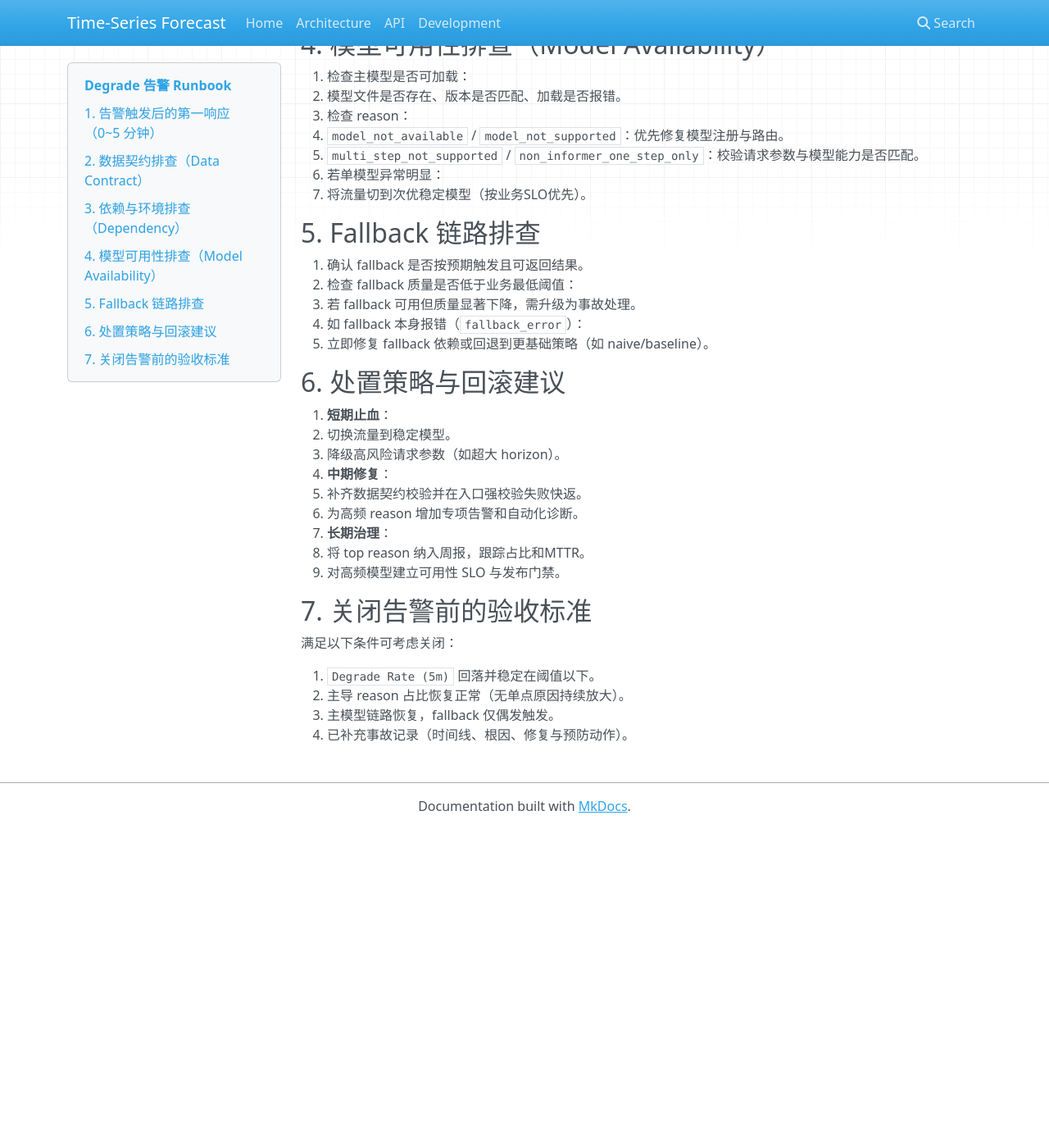
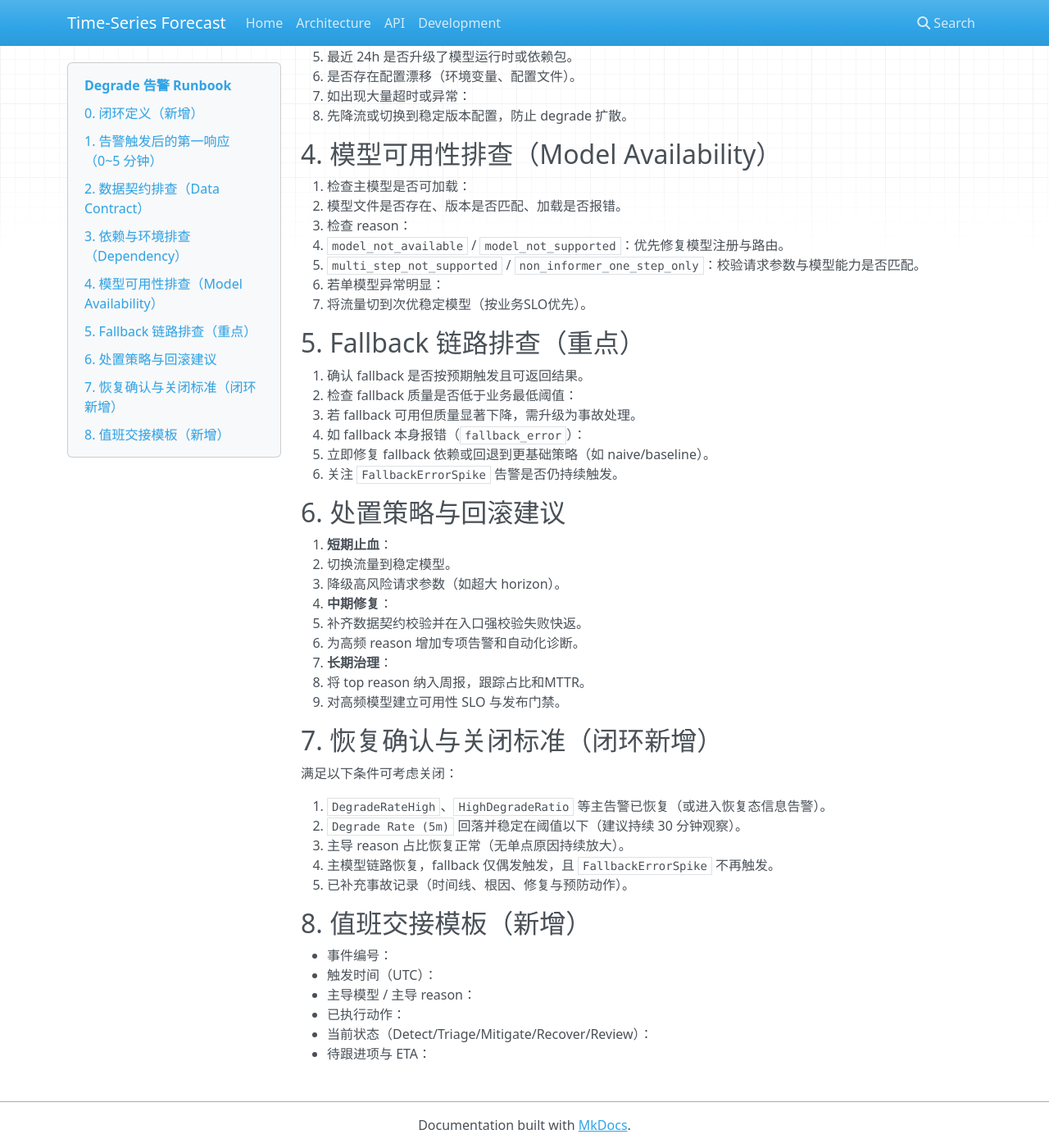
Before and after one commit to Zzhu17/Time-Series_Forecast, an MkDocs documentation site: the page built from docs/runbook-degrade.md, in a window 1280 px wide and 1400 px high, scrolled down 895 px. Shown: the whole window at 82% size. Built offline with MkDocs 1.6.1, drawn with Linux system fonts in a browser that asks for light colours; nearby versions of some CDN libraries; before the commit the page ends 1906 px from its top, so only the background shows below that; some of the changed text lies outside the part shown.

Commit message:
docs: complete 3-day readiness plan with test matrix and degrade closure

```diff
--- a/docs/runbook-degrade.md
+++ b/docs/runbook-degrade.md
@@ -1,6 +1,15 @@
 # Degrade 告警 Runbook
 
-> 目标：把 degrade 从“可观测”提升到“可处置”。
+> 目标：把 degrade 从“可观测”提升到“可处置、可关闭、可复盘”。
+
+## 0. 闭环定义（新增）
+
+一次 degrade 告警仅在以下 5 个状态全部完成后才视为闭环：
+1. **Detect**：告警触发并被值班接收。
+2. **Triage**：完成 reason/model 归因与影响面评估。
+3. **Mitigate**：采取止血措施并验证业务可用性恢复。
+4. **Recover**：核心指标回落至恢复阈值并持续稳定。
+5. **Review**：事故记录、根因、预防动作已补齐。
 
 ## 1. 告警触发后的第一响应（0~5 分钟）
 
@@ -45,13 +54,14 @@
 3. 若单模型异常明显：
    - 将流量切到次优稳定模型（按业务SLO优先）。
 
-## 5. Fallback 链路排查
+## 5. Fallback 链路排查（重点）
 
 1. 确认 fallback 是否按预期触发且可返回结果。
 2. 检查 fallback 质量是否低于业务最低阈值：
    - 若 fallback 可用但质量显著下降，需升级为事故处理。
 3. 如 fallback 本身报错（`fallback_error`）：
    - 立即修复 fallback 依赖或回退到更基础策略（如 naive/baseline）。
+   - 关注 `FallbackErrorSpike` 告警是否仍持续触发。
 
 ## 6. 处置策略与回滚建议
 
@@ -65,11 +75,21 @@
    - 将 top reason 纳入周报，跟踪占比和MTTR。
    - 对高频模型建立可用性 SLO 与发布门禁。
 
-## 7. 关闭告警前的验收标准
+## 7. 恢复确认与关闭标准（闭环新增）
 
 满足以下条件可考虑关闭：
 
-1. `Degrade Rate (5m)` 回落并稳定在阈值以下。
-2. 主导 reason 占比恢复正常（无单点原因持续放大）。
-3. 主模型链路恢复，fallback 仅偶发触发。
-4. 已补充事故记录（时间线、根因、修复与预防动作）。
+1. `DegradeRateHigh`、`HighDegradeRatio` 等主告警已恢复（或进入恢复态信息告警）。
+2. `Degrade Rate (5m)` 回落并稳定在阈值以下（建议持续 30 分钟观察）。
+3. 主导 reason 占比恢复正常（无单点原因持续放大）。
+4. 主模型链路恢复，fallback 仅偶发触发，且 `FallbackErrorSpike` 不再触发。
+5. 已补充事故记录（时间线、根因、修复与预防动作）。
+
+## 8. 值班交接模板（新增）
+
+- 事件编号：
+- 触发时间（UTC）：
+- 主导模型 / 主导 reason：
+- 已执行动作：
+- 当前状态（Detect/Triage/Mitigate/Recover/Review）：
+- 待跟进项与 ETA：
```
Also changed, not shown: COMPLETION_REASSESSMENT_SUMMARY.md (added, +39 -0 lines), MODEL_READINESS_REPORT.md (+52 -28 lines), TEST_MATRIX.md (+20 -7 lines), docs/alert-rule-change-log-2026-04-10.md (added, +26 -0 lines), 3 other files.
